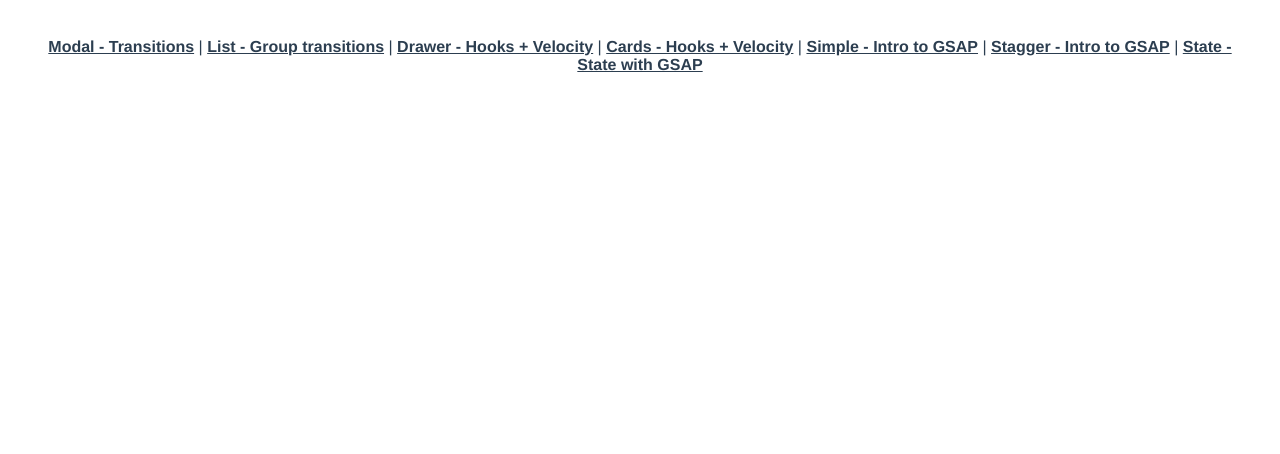
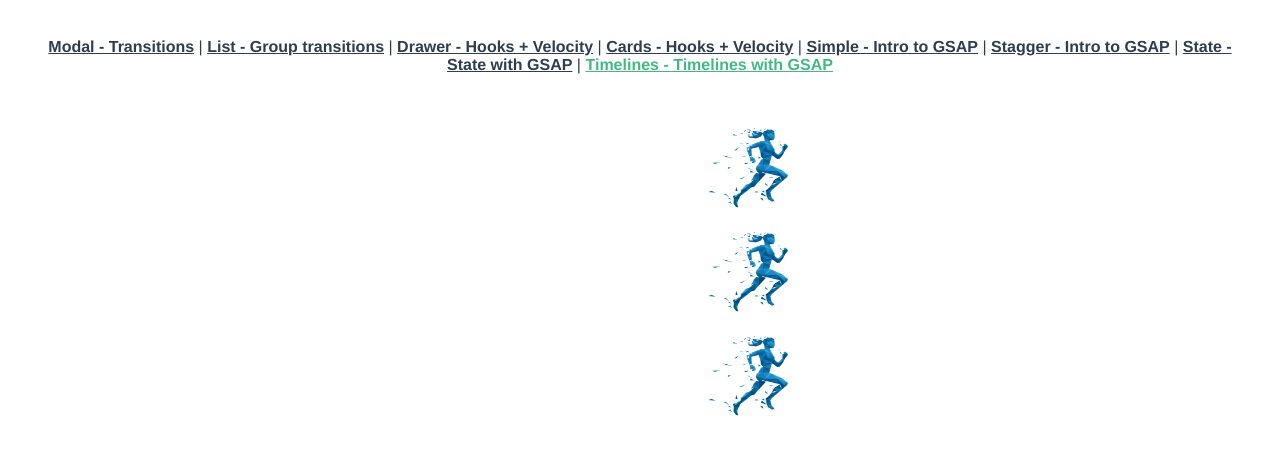
Before and after one commit to dsErick/animating-vue, a Vue app: page /timelines in a window 1280 px wide. Shown: the top 454 px of the page. Built offline with nearby package versions, Linux system fonts and the light colour scheme.

Commit message:
Timelines with GSAP

```diff
--- a/src/App.vue
+++ b/src/App.vue
@@ -6,7 +6,8 @@
     <router-link to="/cards">Cards - Hooks + Velocity</router-link> |
     <router-link to="/simple">Simple - Intro to GSAP</router-link> |
     <router-link to="/stagger">Stagger - Intro to GSAP</router-link> |
-    <router-link to="/state">State - State with GSAP</router-link>
+    <router-link to="/state">State - State with GSAP</router-link> |
+    <router-link to="/timelines">Timelines - Timelines with GSAP</router-link>
 </div>
 
 <router-view v-slot="{ Component, route }">
--- a/src/router/index.js
+++ b/src/router/index.js
@@ -47,6 +47,13 @@ const routes = [
     component: () => import(/* webpackChunkName: "state-with-gsap" */ '@/views/State.vue'),
     meta: { transition: 'none' },
   },
+
+  {
+    path: '/timelines',
+    name: 'Timelines',
+    component: () => import(/* webpackChunkName: "timelines-with-gsap" */ '@/views/Timelines.vue'),
+    meta: { transition: 'none' },
+  },
 ]
 
 const router = createRouter({
--- /dev/null
+++ b/src/views/Timelines.vue
@@ -0,0 +1,34 @@
+<template>
+<div>
+    <img src="@/assets/images/runner.png" alt="runner" class="runner first">
+    <img src="@/assets/images/runner.png" alt="runner" class="runner second">
+    <img src="@/assets/images/runner.png" alt="runner" class="runner third">
+</div>
+</template>
+
+<script>
+import gsap from 'gsap'
+
+export default {
+    mounted() {
+        // https://greensock.com/docs/v3/GSAP/Timeline
+
+        const tl = gsap.timeline({ delay: 2, repeat: -1, repeatDelay: 1 })
+
+        tl.to('.first', { duration: 2.5, x: 700, ease: 'power2.inOut' })
+            // .to('.second', { duration: 3, x: 700, ease: 'expo.out' }, .5) // Absolute positioning
+            // .to('.second', { duration: 3, x: 700, ease: 'expo.out' }, '-=1') // Relative positioning
+            .to('.second', { duration: 2, x: 700, ease: 'power2.inOut' }, '<') // Start
+            .to('.third', { duration: 3, x: 700, ease: 'power2.inOut' }, '<-.5')
+    }
+}
+</script>
+
+<style scoped>
+.runner {
+    display: block;
+    height: 5em;
+    width: 5em;
+    margin-top: 1.5em;
+}
+</style>
```
Also changed, not shown: src/assets/images/runner.png (added).
